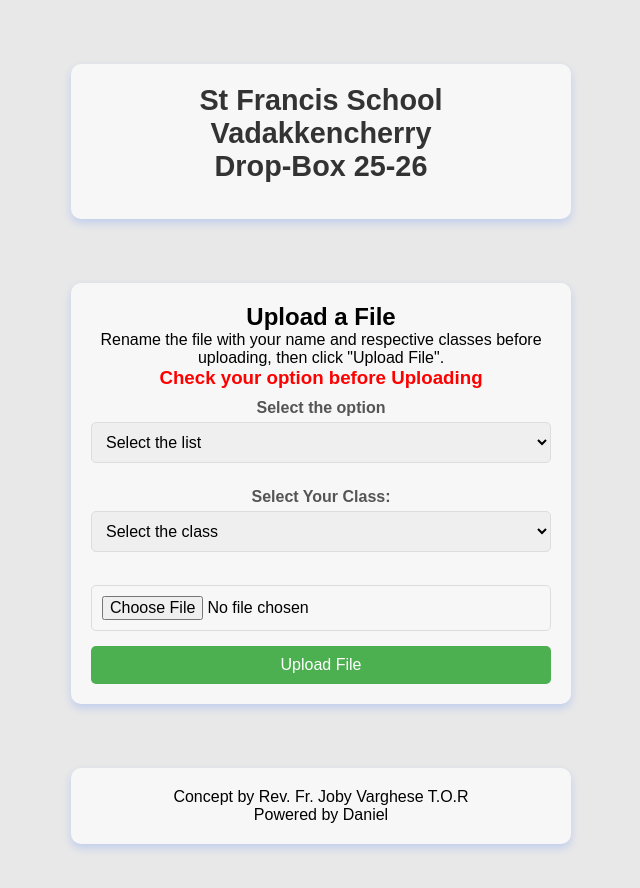
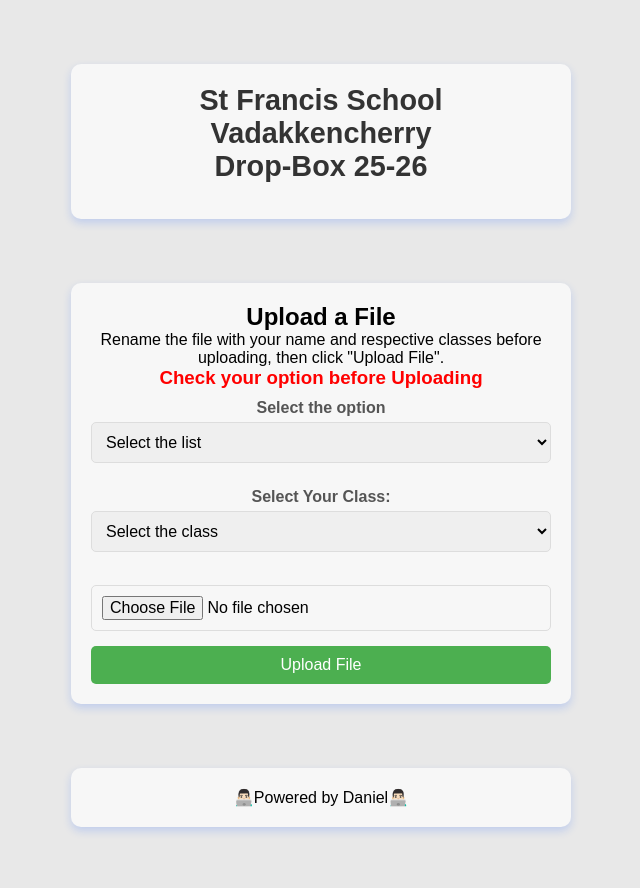
Before and after one commit to deadpool395/Drop-Box, a website: page public/index.html in a window 1280 px wide. Shown: the whole page, without its empty margins (319-959 px from the left). Drawn offline with Linux system fonts and the light colour scheme.

Commit message:
Update index.html
changed footer

```diff
--- a/public/index.html
+++ b/public/index.html
@@ -61,7 +61,7 @@
     </form>
   </div>
   <div class="container"><footer>
-    <p>Concept by Rev. Fr. Joby Varghese T.O.R<br>Powered by Daniel</p>
+    <p>👨🏻‍💻Powered by Daniel👨🏻‍💻</p>
 
   </footer></div>
 </body>
```
